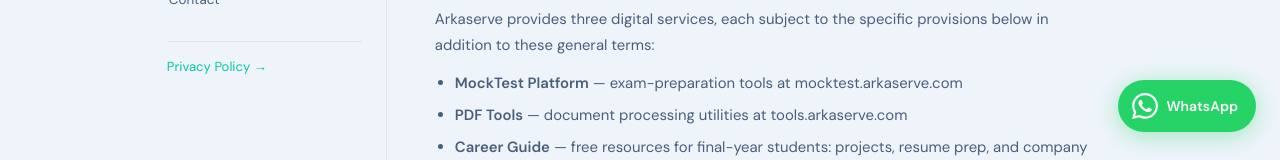
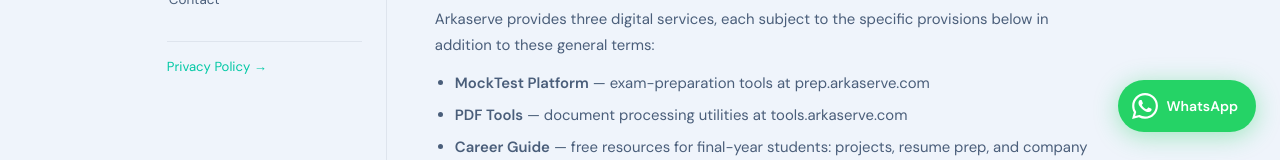
Before and after one commit to arkaserve/arkaserve-website, a React (Vite) app: page /terms in a window 1280 px wide. Shown: the part 640-800 px from the top of the page. Built offline with nearby package versions, Linux system fonts and the light colour scheme; no server answers; the database is empty.

Commit message:
updated the endpoint

```diff
--- a/src/components/Footer.jsx
+++ b/src/components/Footer.jsx
@@ -61,7 +61,7 @@
         <div className="footer-col">
           <h5>Products</h5>
           <ul>
-            <li><a href="https://mocktest.arkaserve.com" target="_blank" rel="noopener">MockTest Platform</a></li>
+            <li><a href="https://prep.arkaserve.com" target="_blank" rel="noopener">MockTest Platform</a></li>
             <li><a href="https://tools.arkaserve.com" target="_blank" rel="noopener">PDF Tools</a></li>
             <li><a href="https://projects.arkaserve.com" target="_blank" rel="noopener">Career Guide</a></li>
             <li><a href="https://arkaserve.com/#contact">Website Designing</a></li>
--- a/src/components/Nav.jsx
+++ b/src/components/Nav.jsx
@@ -6,7 +6,7 @@
   {
     name: 'MockTest',
     desc: 'Exam preparation platform',
-    href: 'https://mocktest.arkaserve.com',
+    href: 'https://prep.arkaserve.com',
     color: '#00C8A4',
     icon: (
       <svg width="28" height="28" viewBox="0 0 28 28" fill="none">
--- a/src/components/Products.jsx
+++ b/src/components/Products.jsx
@@ -74,7 +74,7 @@
     id: 1,
     type: 'Exam Preparation',
     name: 'MockTest Platform',
-    url: 'https://mocktest.arkaserve.com',
+    url: 'https://prep.arkaserve.com',
     desc: 'A comprehensive online exam preparation engine for competitive banking, SSC, and insurance exams. AI-generated questions, timed tests, and performance analytics — built to simulate the real exam experience.',
     bullets: [
       'Banking, SSC & Insurance exam coverage',
--- a/src/pages/PrivacyPolicy.jsx
+++ b/src/pages/PrivacyPolicy.jsx
@@ -41,7 +41,7 @@
               <h2>Overview</h2>
               <p>
                 Arkaserve ("we", "our", "us") operates the following digital products: the MockTest exam-preparation
-                platform at <strong>mocktest.arkaserve.com</strong>, the PDF document services at{' '}
+                platform at <strong>prep.arkaserve.com</strong>, the PDF document services at{' '}
                 <strong>tools.arkaserve.com</strong>, and the Career Guide at projects.arkaserve.com. This Privacy
                 Policy explains how we collect, use, and safeguard information when you use any of these services.
               </p>
--- a/src/pages/TermsOfService.jsx
+++ b/src/pages/TermsOfService.jsx
@@ -60,7 +60,7 @@
                 addition to these general terms:
               </p>
               <ul>
-                <li><strong>MockTest Platform</strong> — exam-preparation tools at mocktest.arkaserve.com</li>
+                <li><strong>MockTest Platform</strong> — exam-preparation tools at prep.arkaserve.com</li>
                 <li><strong>PDF Tools</strong> — document processing utilities at tools.arkaserve.com</li>
                 <li><strong>Career Guide</strong> — free resources for final-year students: projects, resume prep, and company API test guides</li>
               </ul>
```
